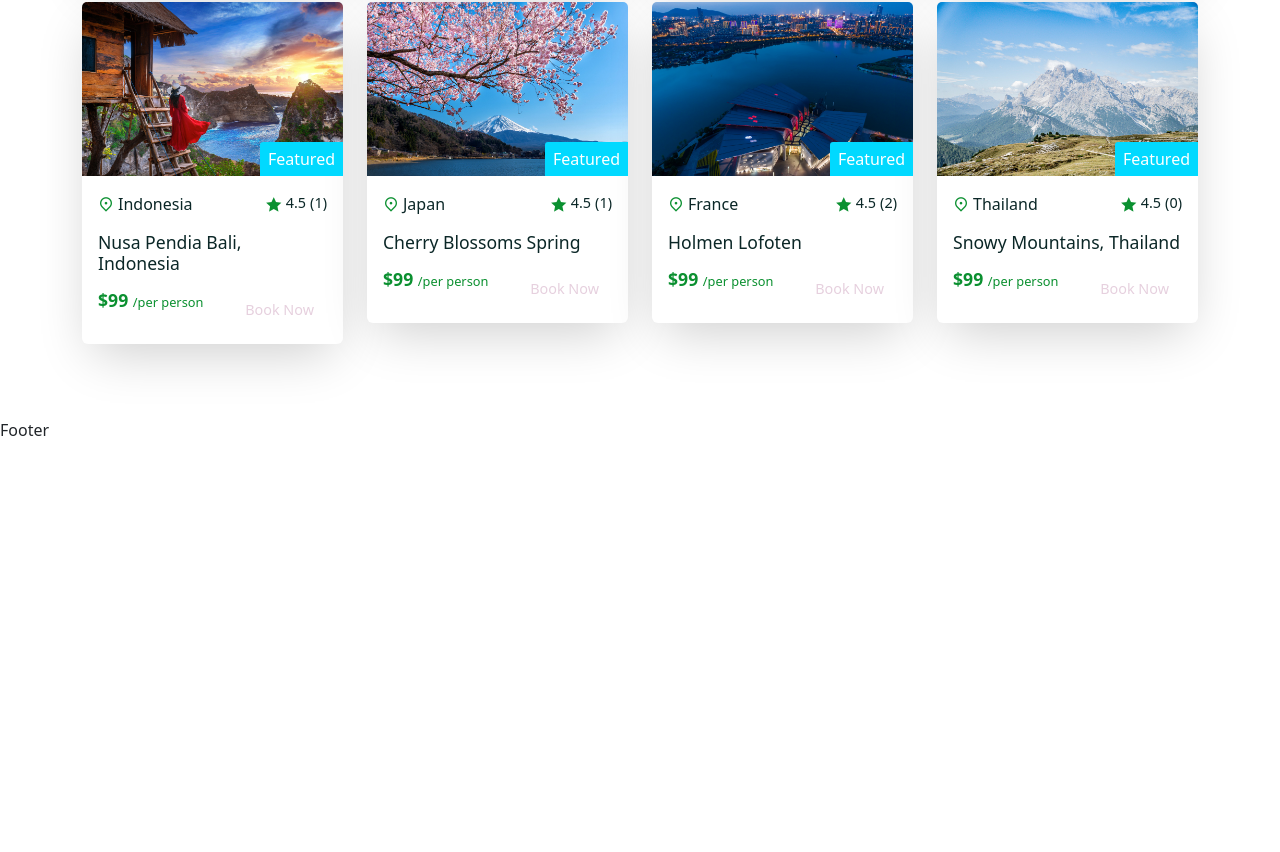
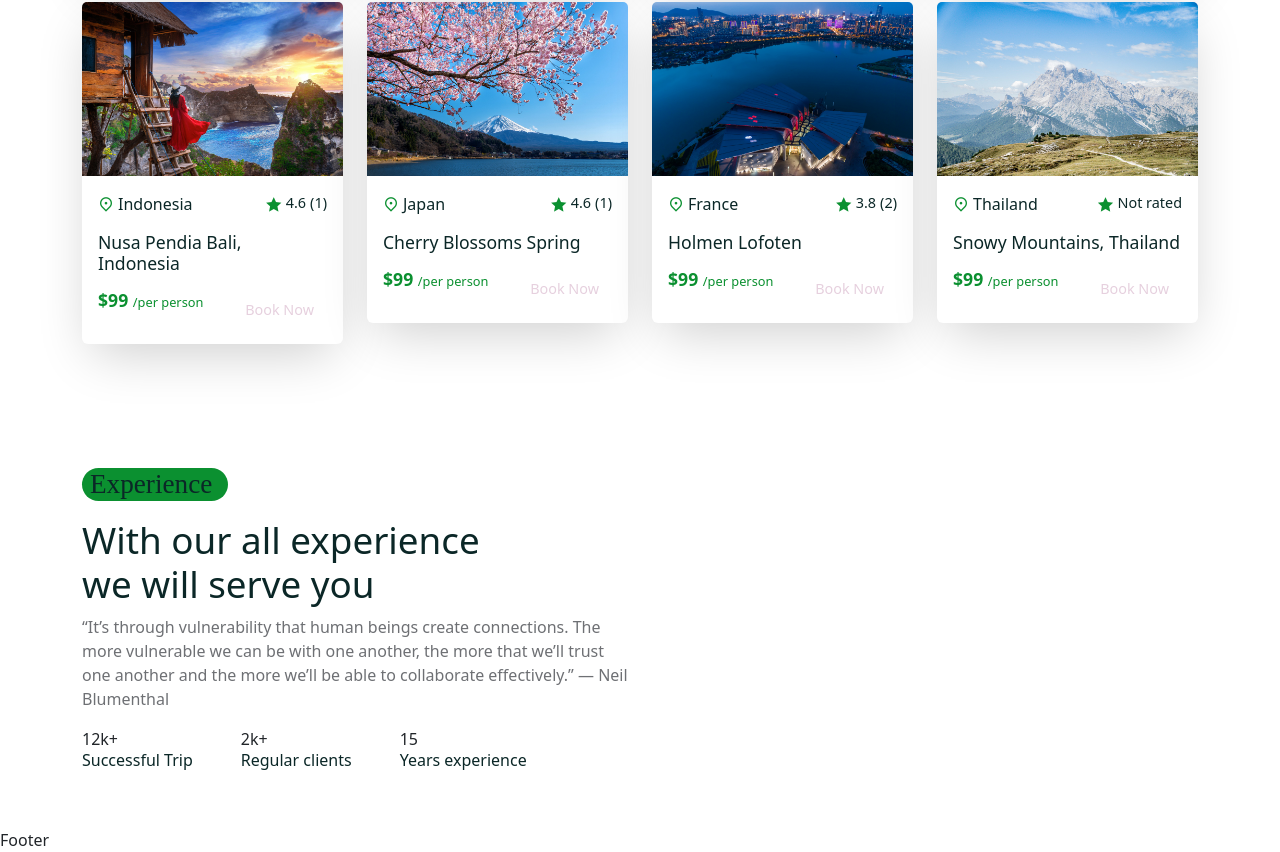
Before and after one commit to jashezan/Tours-and-Travels, a React (Create React App) app in the folder frontend/: page /home in a window 1280 px wide. Shown: the part 1553-2405 px from the top of the page. Before the commit the page ends 1995 px from the top, so only its background shows below. Built offline with nearby package versions, Linux system fonts and the light colour scheme; a web font is replaced by a local one.

Commit message:
added rating calc, experience tab

```diff
--- a/frontend/src/assets/data/tours.js
+++ b/frontend/src/assets/data/tours.js
@@ -19,6 +19,10 @@ const tours = [
       {
         name: "jhon doe",
         rating: 4.6,
+      },
+      {
+        name: "paadu",
+        rating: 1
       },
     ],
     avgRating: 4.5,
--- a/frontend/src/pages/Home.jsx
+++ b/frontend/src/pages/Home.jsx
@@ -1,7 +1,7 @@
 import React from 'react'
 import '../styles/home.css'
 
-import { Container, Row,Col } from 'reactstrap'
+import { Container, Row, Col } from 'reactstrap'
 
 import db from '../assets/images/db.jpg'
 import fm from '../assets/images/fm.jpg'
@@ -25,7 +25,7 @@ const Home = () => {
             <Col lg='6'>
               <div className="hero__content">
                 <div className="hero__subtitle d-flex align-items-center ">
-                  <Subtitle subtitle={'Unlock Your Adventure'}/>
+                  <Subtitle subtitle={'Unlock Your Adventure'} />
                   <img src={worldImg} alt="" />
                 </div>
                 <h1>Exploring creates lasting <span className="highlight">memories</span></h1>
@@ -83,6 +83,41 @@ const Home = () => {
       </section>
       {/* ================= featured tour section end ==================== */}
 
+      {/* ================= experience section start ==================== */}
+      <section>
+        <Container>
+          <Row>
+            <Col lg='6'>
+              <div className="experience__content">
+                <Subtitle subtitle={'Experience'} />
+
+                <h2>With our all experience <br /> we will serve you</h2>
+                <p>“It’s through vulnerability that human beings create connections. The more vulnerable we can be with one another, the more that we’ll trust one another and the more we’ll be able to collaborate effectively.” — Neil Blumenthal </p>
+              </div>
+
+              <div className="counter__wrapper d-flex align-items-center gap-5">
+                <div className="counter__box">
+                  <span>12k+</span>
+                  <h6>Successful Trip</h6>
+                </div>
+                <div className="counter__box">
+                  <span>2k+</span>
+                  <h6>Regular clients</h6>
+                </div>
+                <div className="counter__box">
+                  <span>15</span>
+                  <h6>Years experience</h6>
+                </div>
+              </div>
+            </Col>
+            <Col lg='6'>
+
+            </Col>
+          </Row>
+        </Container>
+      </section>
+      {/* ================= experience section end ==================== */}
+
     </>
   )
 }
--- a/frontend/src/shared/TourCard.jsx
+++ b/frontend/src/shared/TourCard.jsx
@@ -1,18 +1,22 @@
 import React from 'react'
 import { Card, CardBody } from 'reactstrap'
 import {Link} from 'react-router-dom'
+import calculateAvgRating from '../utils/avgRating'
 
 import './tour-card.css'
 
 const TourCard = ({tour}) => {
 
-    const {id, title, city, photo, price, featured, avgRating, reviews } = tour
+    const {id, title, city, photo, price, featured, reviews } = tour
 
-    return <div className='tour__card'>
+    const {totalRating, avgRating} = calculateAvgRating(reviews)
+
+    return (
+        <div className='tour__card'>
             <Card>
                 <div className="tour__img">
                     <img src={photo} alt="tour-img" />
-                <span>Featured</span>
+                    { featured && <span>Featured</span>}
                 </div>
 
                 <CardBody>
@@ -21,8 +25,12 @@ const TourCard = ({tour}) => {
                             <i class="ri-map-pin-2-line"></i> {city}
                         </span>
                         <span className='tour__rating d-flex alignt-items center gap-1'>
-                        <i class="ri-star-fill"></i> {avgRating}
+                            <i class="ri-star-fill"></i> {avgRating === 0 ? null : avgRating}
+                            {totalRating === 0 ? (
+                                'Not rated'
+                            ) : (
                             <span>({reviews.length})</span>
+                            )}
                         </span>
                     </div>
 
@@ -39,6 +47,7 @@ const TourCard = ({tour}) => {
                 </CardBody>
             </Card>
         </div>
+    )
 }
 
 export default TourCard
--- a/frontend/src/styles/home.css
+++ b/frontend/src/styles/home.css
@@ -55,3 +55,14 @@
     font: size 2.3rem;
     font-weight: 500;
 }
+
+.experience__content h2{
+    font-size: 2.3rem;
+    margin-top: 1.1rem;
+    font-weight: 500;
+}
+
+.experience__content p {
+    font: size 1.1rem;
+    color: var(--text-color);
+}
--- /dev/null
+++ b/frontend/src/utils/avgRating.js
@@ -0,0 +1,16 @@
+const calculateAvgRating = reviews => {
+    const totalRating = reviews?.reduce((acc,item) => acc + item.rating, 0)
+    const avgRating =
+        totalRating === 0
+            ? ''
+            : totalRating === 1
+            ? totalRating
+            : (totalRating / reviews?.length).toFixed(1);
+
+    return {
+        totalRating,
+        avgRating
+    }
+}
+
+export default calculateAvgRating
```
Lines whose indentation alone changed are shown as unchanged.
